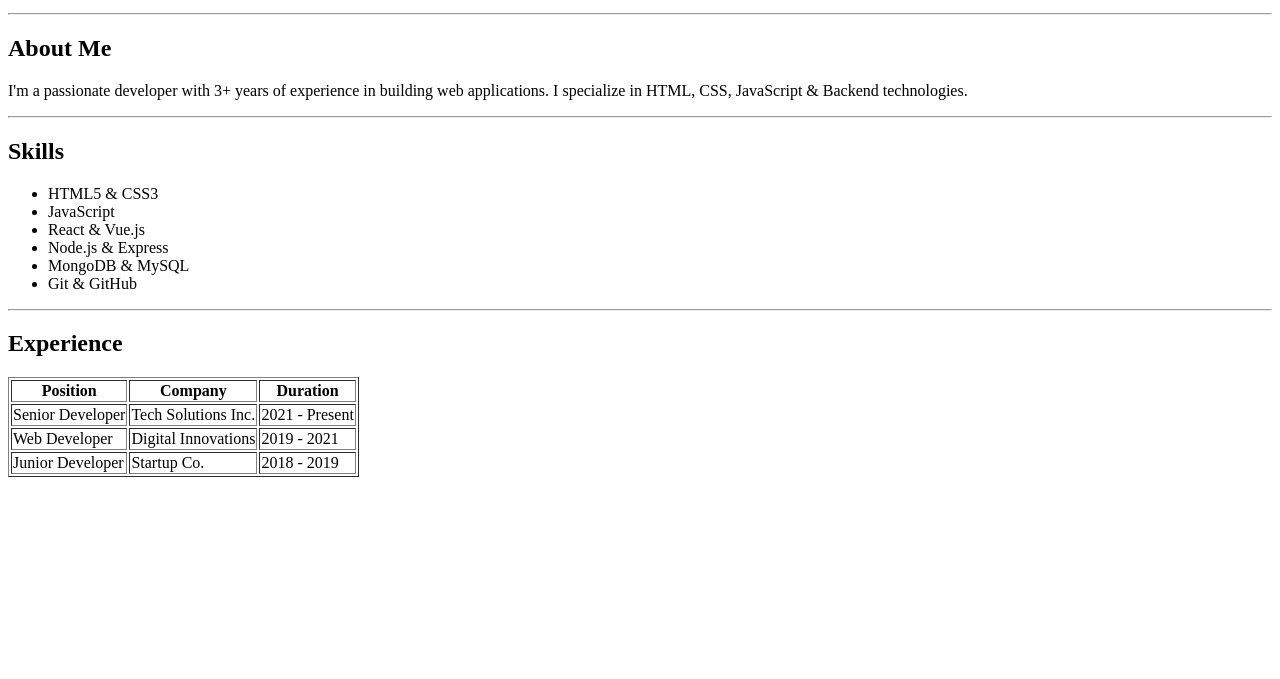
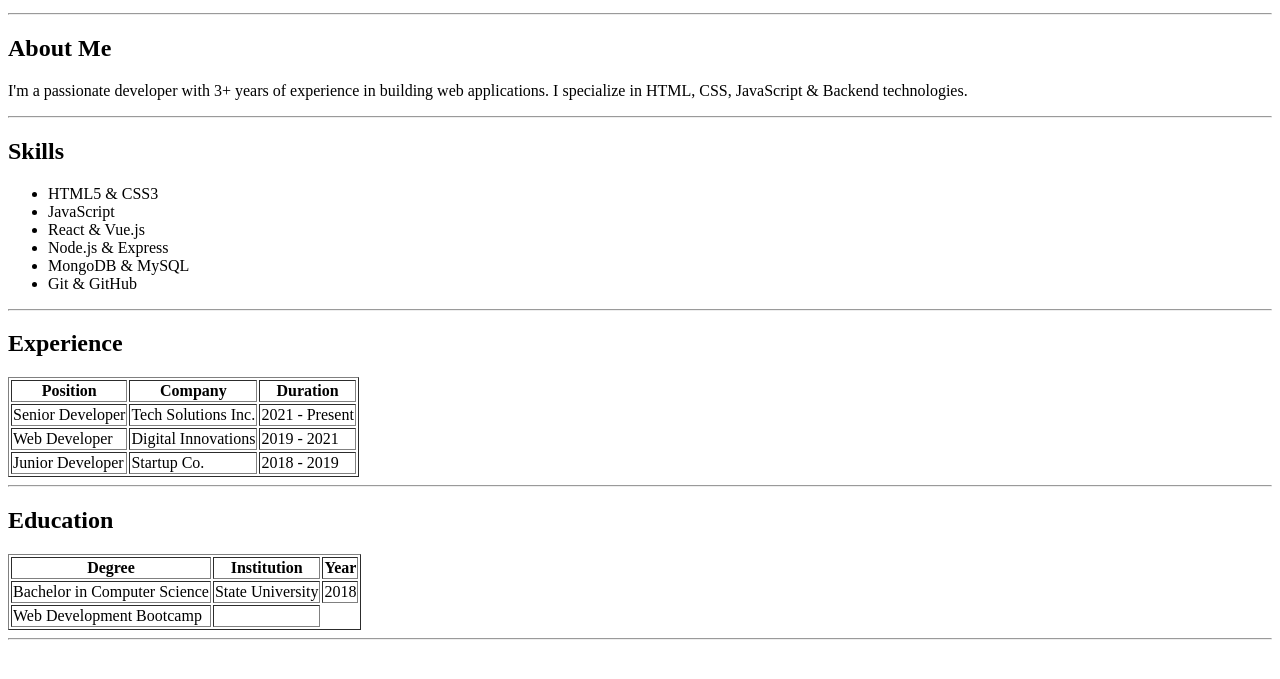
Before and after one commit to syed-minhaj-hussain/HTML-Resume-Page-Assignment, a plain HTML site: page index.html in a window 1280 px wide. Shown: the part 101-780 px from the top of the page. Drawn offline with Linux system fonts and the light colour scheme.

Commit message:
add education section with degree details

```diff
--- a/index.html
+++ b/index.html
@@ -57,5 +57,26 @@
         </tr>
       </table>
     </section>
+    <hr />
+    <section class="education">
+      <h2>Education</h2>
+      <table border>
+        <tr>
+          <th>Degree</th>
+          <th>Institution</th>
+          <th>Year</th>
+        </tr>
+        <tr>
+          <td>Bachelor in Computer Science</td>
+          <td>State University</td>
+          <td>2018</td>
+        </tr>
+        <tr>
+          <td>Web Development Bootcamp</td>
+          <td></td>
+        </tr>
+      </table>
+    </section>
+    <hr />
   </body>
 </html>
```
